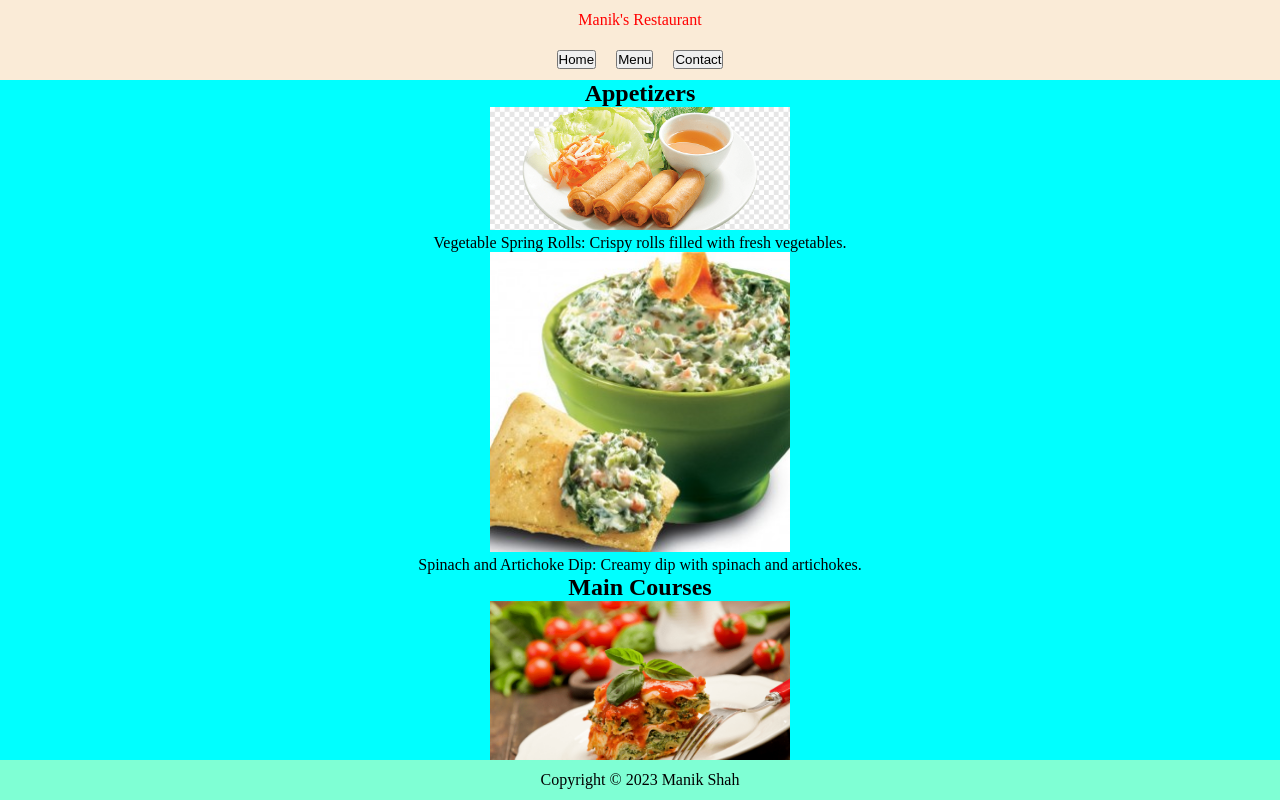
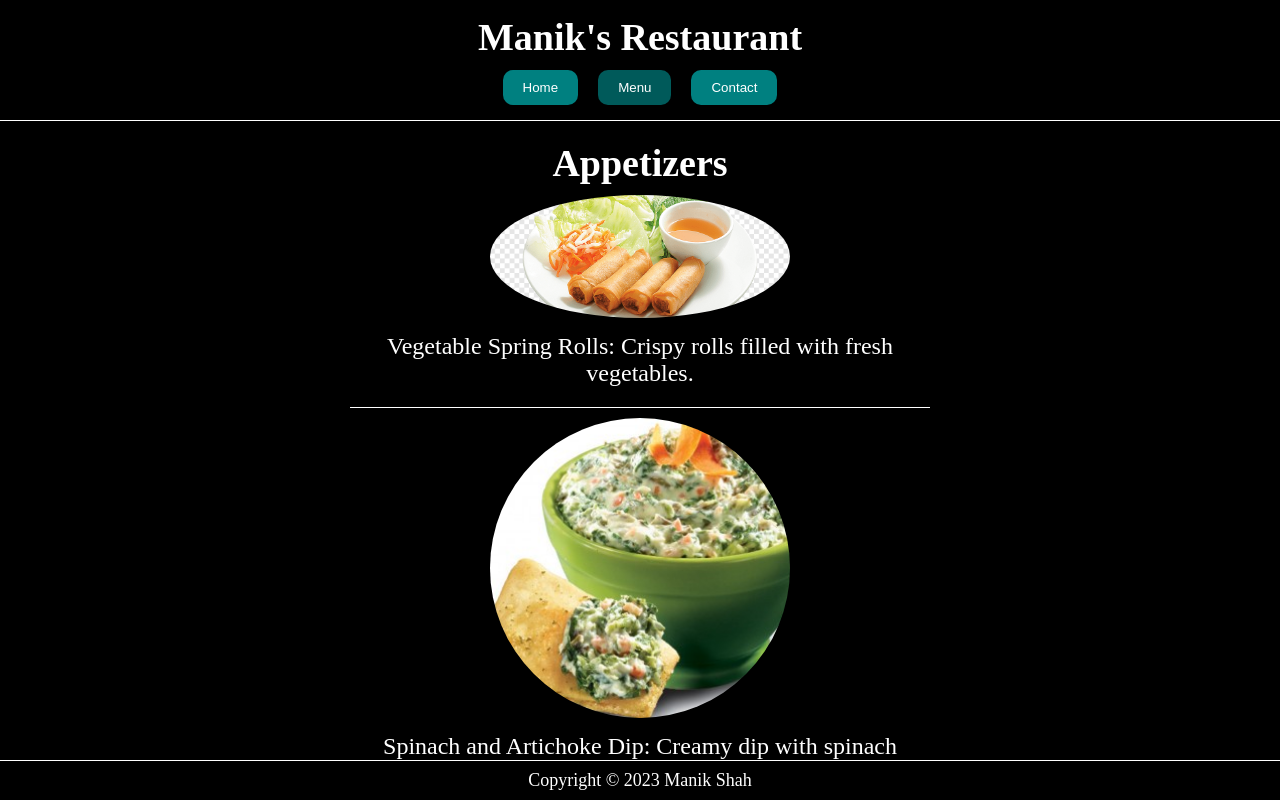
Before and after one commit to marsleonz/restaurant-page, a website built with webpack: page dist/index.html in a window 1280 px wide. Both pictures are taken after a click on the button "Menu". Built offline with nearby package versions, Linux system fonts and the light colour scheme.

Commit message:
Fix functionality and UI changes

```diff
--- a/src/contact.js
+++ b/src/contact.js
@@ -23,7 +23,7 @@ const contactData = {
   stayConnected:
     "Follow us on social media to stay updated on our latest events, promotions, and menu additions.",
   directions:
-    "Find your way to [Your Restaurant Name] with our easy-to-follow directions from the nearest landmarks and major roads.",
+    "Find your way to Manik's Restaurant with our easy-to-follow directions from the nearest landmarks and major roads.",
 };
 
 const createContactSection = (title, content) => {
@@ -44,7 +44,7 @@ const createContactSection = (title, content) => {
   } else {
     section.appendChild(para(content));
   }
-
+  section.classList.add("section");
   return section;
 };
 
@@ -77,7 +77,7 @@ const contact = () => {
   contact.appendChild(
     createContactSection("Directions", contactData.directions)
   );
-
+  contact.classList.add("contact-section");
   return contact;
 };
 
--- a/src/home.js
+++ b/src/home.js
@@ -38,6 +38,7 @@ const createSection = (data) => {
   const section = document.createElement("div");
   section.appendChild(h2(data.title));
   section.appendChild(para(data.content));
+  section.classList.add("home-section");
   return section;
 };
 
--- a/src/index.js
+++ b/src/index.js
@@ -3,38 +3,83 @@ import home from "./home";
 import menu from "./menu";
 import contact from "./contact";
 
-const createButton = (name, content) => {
+const main = document.querySelector("#content");
+main.classList.add("content");
+const header = createMainHeader();
+const body = createMainBody(home);
+main.appendChild(header);
+main.appendChild(body);
+main.appendChild(createFooter());
+
+function createMainHeader() {
+  const header = document.createElement("div");
+  header.textContent = "Manik's Restaurant";
+  header.classList.add("header");
+  header.appendChild(createButtons());
+  return header;
+}
+
+function createButtons() {
+  const buttons = document.createElement("div");
+  buttons.classList.add("buttons");
+  buttons.addEventListener("click", handleButtonClick);
+  buttons.appendChild(createButton("Home", home, true)); // Pass true to indicate active
+  buttons.appendChild(createButton("Menu", menu));
+  buttons.appendChild(createButton("Contact", contact));
+  return buttons;
+}
+
+function handleButtonClick(event) {
+  if (event.target.tagName === "BUTTON") {
+    const content = getContentForButton(event.target.textContent);
+    if (content) {
+      body.textContent = "";
+      body.appendChild(content);
+      setActiveButton(event.target);
+    }
+  }
+}
+
+function getContentForButton(buttonText) {
+  switch (buttonText) {
+    case "Home":
+      return home;
+    case "Menu":
+      return menu;
+    case "Contact":
+      return contact;
+    default:
+      return null;
+  }
+}
+
+function setActiveButton(button) {
+  const buttons = button.parentNode.querySelectorAll("button");
+  buttons.forEach((btn) => {
+    btn.classList.remove("active");
+  });
+  button.classList.add("active");
+}
+
+function createMainBody(initialContent) {
+  const body = document.createElement("div");
+  body.classList.add("body");
+  body.appendChild(initialContent);
+  return body;
+}
+
+function createButton(name, content, isActive = false) {
   const button = document.createElement("button");
   button.textContent = name;
-  button.addEventListener("click", () => {
-    body.textContent = ""; // Clear the current content
-    body.appendChild(content); // Append the imported content
-  });
-  buttons.appendChild(button);
-};
+  if (isActive) {
+    button.classList.add("active");
+  }
+  return button;
+}
 
-const main = document.querySelector("#content");
-main.classList.add("content");
-const header = document.createElement("div");
-header.textContent = "Manik's Restaurant";
-main.appendChild(header);
-const body = document.createElement("div");
-body.appendChild(home);
-const footer = document.createElement("div");
-footer.textContent = "Copyright © 2023 Manik Shah";
-
-const buttons = document.createElement("div");
-buttons.classList.add("buttons");
-
-createButton("Home", home); // Pass the imported 'home' content
-createButton("Menu", menu);
-createButton("Contact", contact);
-
-const buttonElements = buttons.querySelectorAll("button");
-buttonElements.forEach((btn) => buttons.appendChild(btn));
-header.classList.add("header");
-body.classList.add("body");
-footer.classList.add("footer");
-header.appendChild(buttons);
-main.appendChild(body);
-main.appendChild(footer);
+function createFooter() {
+  const footer = document.createElement("div");
+  footer.textContent = "Copyright © 2023 Manik Shah";
+  footer.classList.add("footer");
+  return footer;
+}
--- a/src/menu.js
+++ b/src/menu.js
@@ -93,12 +93,14 @@ const createMenuSection = (data) => {
       listItem.appendChild(itemDescription);
       list.appendChild(listItem);
       itemImage.classList.add("image");
+      listItem.classList.add("section");
     });
     section.appendChild(list);
   } else {
     section.appendChild(para(data.content));
   }
 
+  section.classList.add("menu-section");
   return section;
 };
 
--- a/src/style.css
+++ b/src/style.css
@@ -3,26 +3,55 @@
   padding: 0;
   box-sizing: border-box;
 }
+::-webkit-scrollbar {
+  width: 100px;
+}
+button {
+  border-radius: 10px;
+  border-bottom: 2px solid black;
+  background-color: RGB(
+    0,
+    128,
+    128
+  ); /* Use the RGB value of your chosen accent color */
+  color: white; /* Text color */
+  padding: 10px 20px;
+  border: none;
+  cursor: pointer;
+  transition: background-color 0.3s ease;
+}
+button:hover {
+  background-color: RGB(0, 160, 160);
+}
+li {
+  list-style: none;
+}
 #content {
-  background-color: antiquewhite;
+  background-color: black;
   height: 100vh;
   text-align: center;
+  color: white;
 }
 .header {
-  color: red;
-  height: 10%;
+  height: 15%;
   display: flex;
   flex-direction: column;
   justify-content: space-around;
+  font-size: 38px;
+  font-weight: 900;
+  padding: 10px;
 }
 .body {
-  height: 85%;
-  background-color: aqua;
+  height: 80%;
+  border-top: solid 1px white;
   overflow: auto;
+  font-size: 18px;
+  padding: 10px;
 }
 .footer {
   height: 5%;
-  background-color: aquamarine;
+  font-size: 18px;
+  border-top: solid 1px white;
   display: flex;
   align-items: center;
   justify-content: center;
@@ -34,5 +63,62 @@
 }
 .image {
   width: 300px;
-  height: auto;
+  border-radius: 50%;
 }
+.active {
+  background-color: RGB(0, 90, 90);
+}
+.home-section {
+  padding: 20px;
+  margin: 0 auto;
+  max-width: 600px;
+  border-bottom: solid 1px white;
+}
+.home-section h2 {
+  margin-bottom: 10px;
+}
+.home-section:last-child {
+  border-bottom: none;
+}
+.contact-section {
+  margin: 0 auto;
+  max-width: 600px;
+}
+.section {
+  border-bottom: solid 1px white;
+  padding: 10px;
+}
+.section:last-child {
+  border-bottom: none;
+}
+.menu-section {
+  margin: 0 auto;
+  max-width: 600px;
+  border-bottom: solid 3px white;
+  padding: 10px;
+  margin-bottom: 20px;
+}
+.menu-section h2 {
+  font-size: 38px;
+}
+.menu-section p {
+  font-size: 24px;
+  padding: 10px;
+}
+.menu-section:last-child {
+  border-bottom: none;
+}
+form {
+  display: flex;
+  flex-direction: column;
+  max-width: 250px;
+  margin: 0 auto;
+  padding-bottom: 10px;
+}
+input {
+  margin-top: 10px;
+  font-size: 18px;
+  border: none;
+  border-radius: 5px;
+  padding: 5px 15px;
+}
```
Also changed, not shown: dist/main.js.
